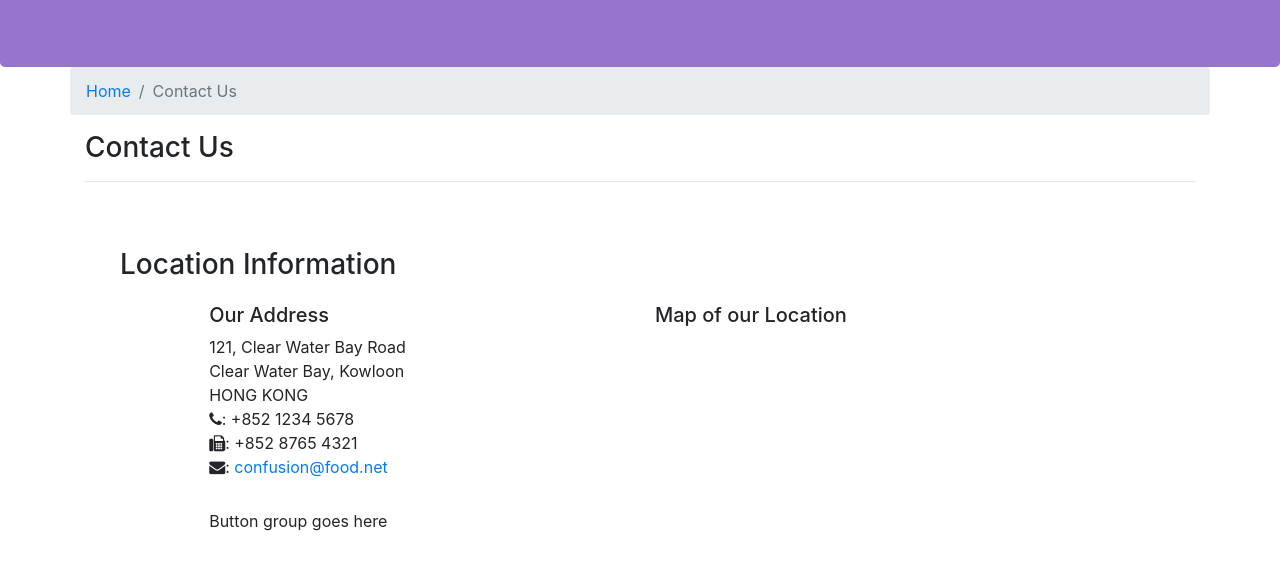
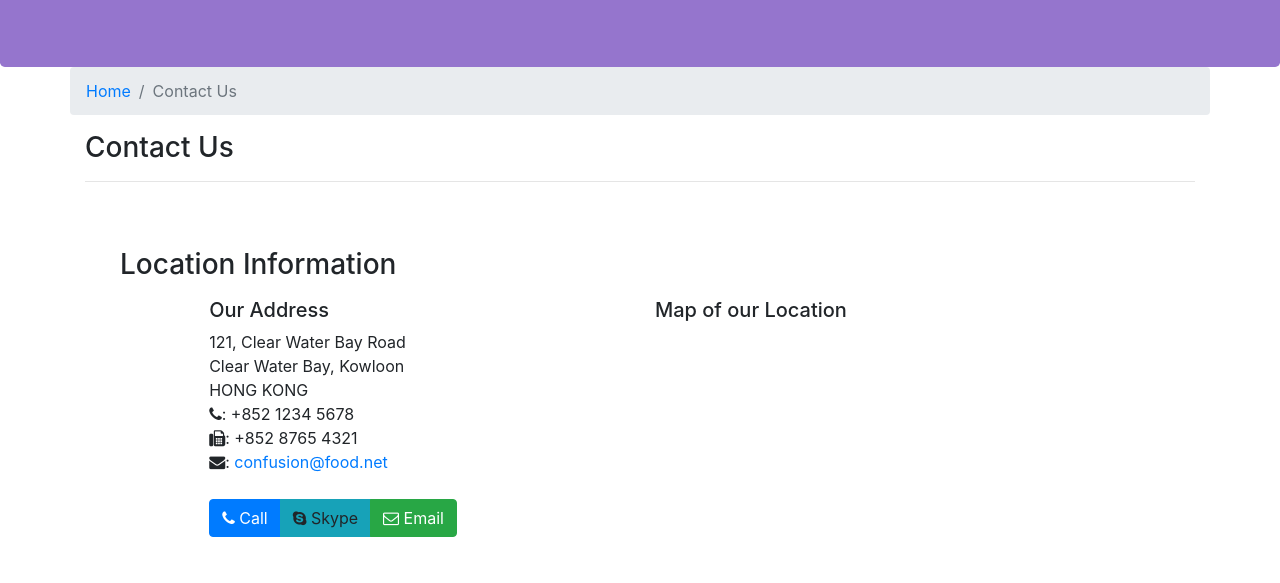
Before and after one commit to naoliden/Bootstrap4, a website: page contactus.html in a window 1280 px wide. Shown: the part 217-800 px from the top of the page. Drawn offline with nearby package versions, Linux system fonts and the light colour scheme.

Commit message:
contact buttons

```diff
--- a/contactus.html
+++ b/contactus.html
@@ -79,7 +79,12 @@
                 <h5>Map of our Location</h5>
             </div>
             <div class="col-12 col-sm-11 offset-sm-1">
-                Button group goes here
+                <div class="btn-group" role="group">
+                    <a class="btn btn-primary" role="button" href="tel: +85212345678"><i class="fa fa-phone"></i> Call</a>
+                    <a class="btn btn-info" role="button"><i class="fa fa-skype"></i> Skype</a>
+                    <a class="btn btn-success" role="button" href="mailto:confusion@food.net"><i class="fa fa-envelope-o"></i> Email</a>
+
+                </div>
             </div>
         </div>
 
```
Lines whose indentation alone changed are shown as unchanged.
